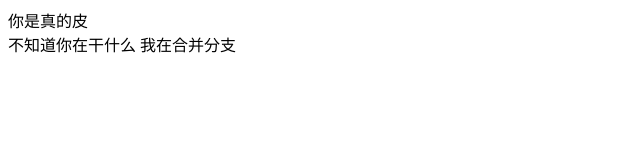
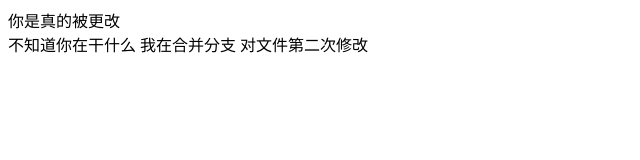
Before and after one commit to CNdumpling/firstvscodegit, a plain HTML site: page index.html in a window 1280 px wide. Shown: the whole page, without its empty margins (0-640 px from the left). Drawn offline with Linux system fonts and the light colour scheme.

Commit message:
commit test

```diff
--- a/index.html
+++ b/index.html
@@ -7,8 +7,9 @@
     <title>Document</title>
   </head>
   <body>
-    <div>你是真的皮</div>
+    <div>你是真的被更改</div>
     不知道你在干什么
     我在合并分支
+    对文件第二次修改
   </body>
 </html>
```
